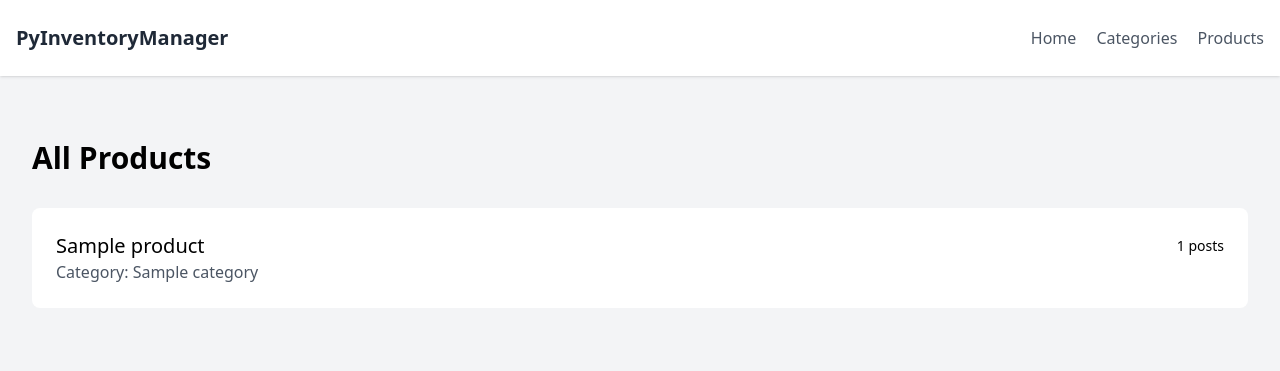
After one commit to userrails/PyInventoryManager, a Django app: page /categories/products/ in a window 1280 px wide. The commit adds this page. Shown: the top 371 px of the page. Run offline with Django 5.2, Linux system fonts and the light colour scheme; tables that the repository leaves empty hold one stand-in row (values such as "Sample post").

Commit message:
display scrapped products data to products list

```diff
--- a/categories/urls.py
+++ b/categories/urls.py
@@ -5,8 +5,9 @@ app_name = 'categories'
 
 urlpatterns = [
     path('', views.index, name='index'),
+    path('<int:pk>/', views.detail, name='detail'),
     path('create/', views.create, name='create'),
-    path('<int:pk>/', views.detail, name='detail'),
     path('<int:pk>/update/', views.update, name='update'),
     path('<int:pk>/delete/', views.delete, name='delete'),
+    path('products/', views.products, name='products'),
 ]
--- a/categories/views.py
+++ b/categories/views.py
@@ -1,6 +1,6 @@
 from django.shortcuts import render, get_object_or_404, redirect
 from django.urls import reverse
-from .models import Category
+from .models import Category, Product
 from .forms import CategoryForm
 
 def index(request):
--- a/templates/base.html
+++ b/templates/base.html
@@ -12,6 +12,7 @@
             <div class="space-x-4">
                 <a href="/" class="text-gray-600 hover:text-gray-800">Home</a>
                 <a href="/categories/" class="text-gray-600 hover:text-gray-800">Categories</a>
+                <a href="{% url 'categories:products' %}" class="text-gray-600 hover:text-gray-800">Products</a>
             </div>
         </nav>
     </header>
--- /dev/null
+++ b/templates/categories/products.html
@@ -0,0 +1,28 @@
+{% extends 'base.html' %}
+
+{% block content %}
+<div class="container mx-auto px-4 py-8">
+  <h1 class="text-3xl font-bold mb-8">All Products</h1>
+
+  <div class="grid grid-cols-1 md:grid-cols-2 lg:grid-cols-3 gap-6">
+    {% for product in products %}
+    <div class="bg-white rounded-lg shadow-md p-6">
+      <div class="flex items-center justify-between mb-4">
+        <h2 class="text-xl font-semibold">
+          <a href="{{ product.url }}" class="hover:text-blue-600">
+            {{ product.name }}
+          </a>
+        </h2>
+        <span class="text-sm text-gray-500">
+          {{ product.post_count }} posts
+        </span>
+      </div>
+      <div class="text-gray-600">
+        Category:
+        <span class="font-medium">{{ product.category.name }}</span>
+      </div>
+    </div>
+    {% endfor %}
+  </div>
+</div>
+{% endblock %}
```
